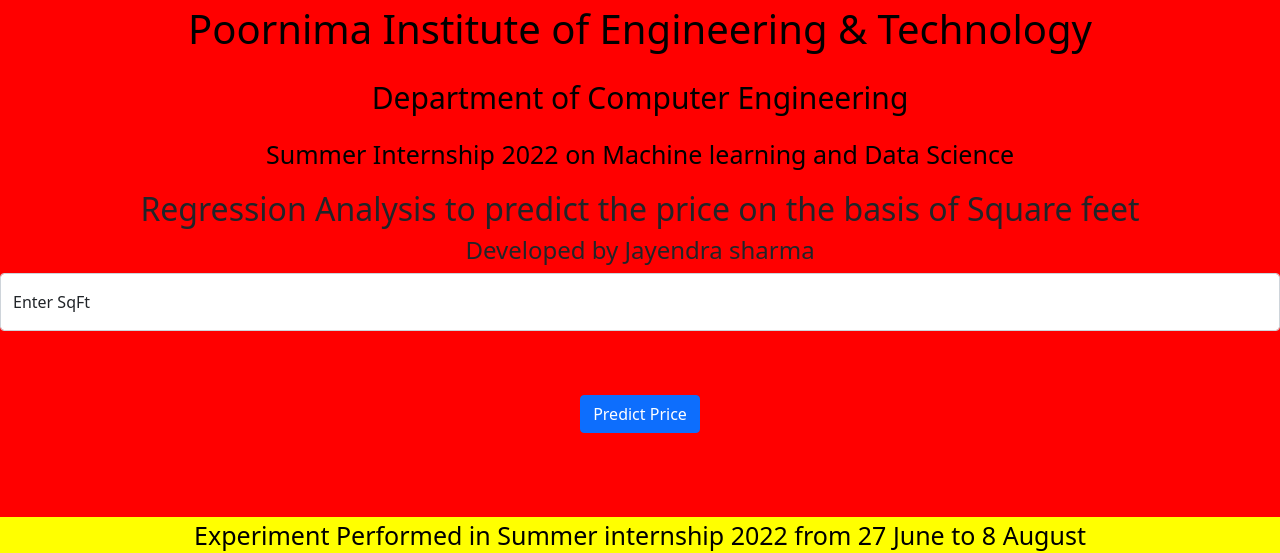
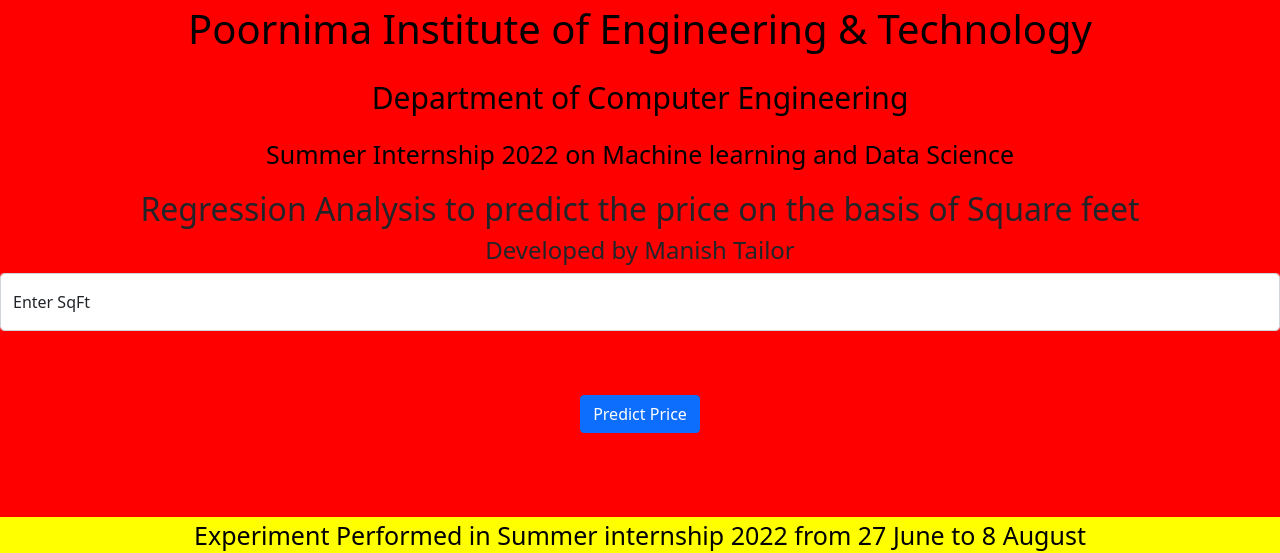
Before and after one commit to manishtailor106/project1, a Flask app: page / in a window 1280 px wide. Shown: the part 35-588 px from the top of the page. Run offline with Flask 2, Linux system fonts and the light colour scheme; parts of the project's set-up code (start-up, migrations or seed data) failed here and were passed over.

Commit message:
Update index.html

```diff
--- a/templates/index.html
+++ b/templates/index.html
@@ -36,11 +36,11 @@ div {text-align: center;}
 </div>
 <div class="login">
 <h2 >Regression Analysis to predict the price on the basis of Square feet</h2>
-<h4>Developed by Jayendra sharma</h4>
+<h4>Developed by Manish Tailor </h4>
 <!-- Main Input For Receiving Query to our ML -->
 <form action="{{ url_for('predict')}}"method="get">
 <div class="form-floating mb-3">
-<input type="number" class="form-control" id="exp" name="exp" step="any" min="0" max="100" placeholder="0" required="required">
+<input type="number" class="form-control" id="exp" name="exp" step="any" min="0" placeholder="0" required="required">
 <label for="floatingInput">Enter SqFt </label>
 </div>
 <br>
```
